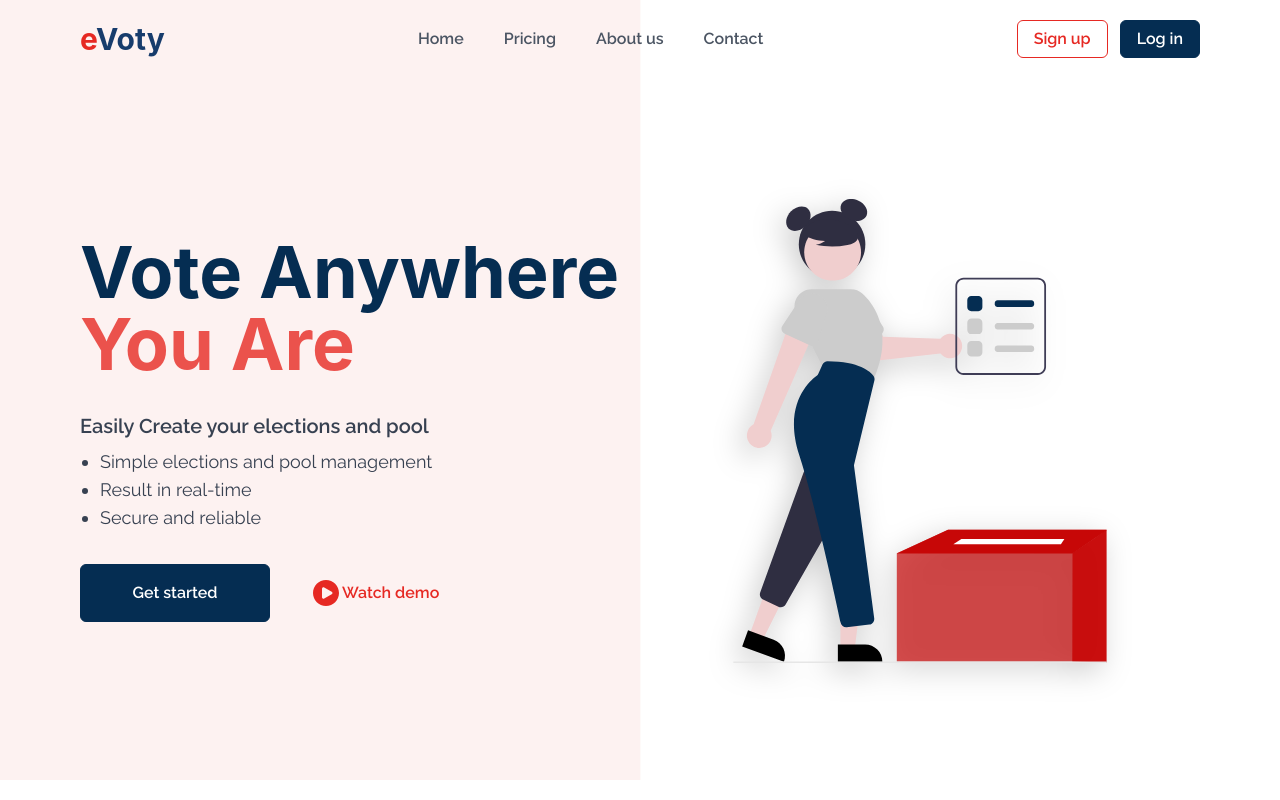
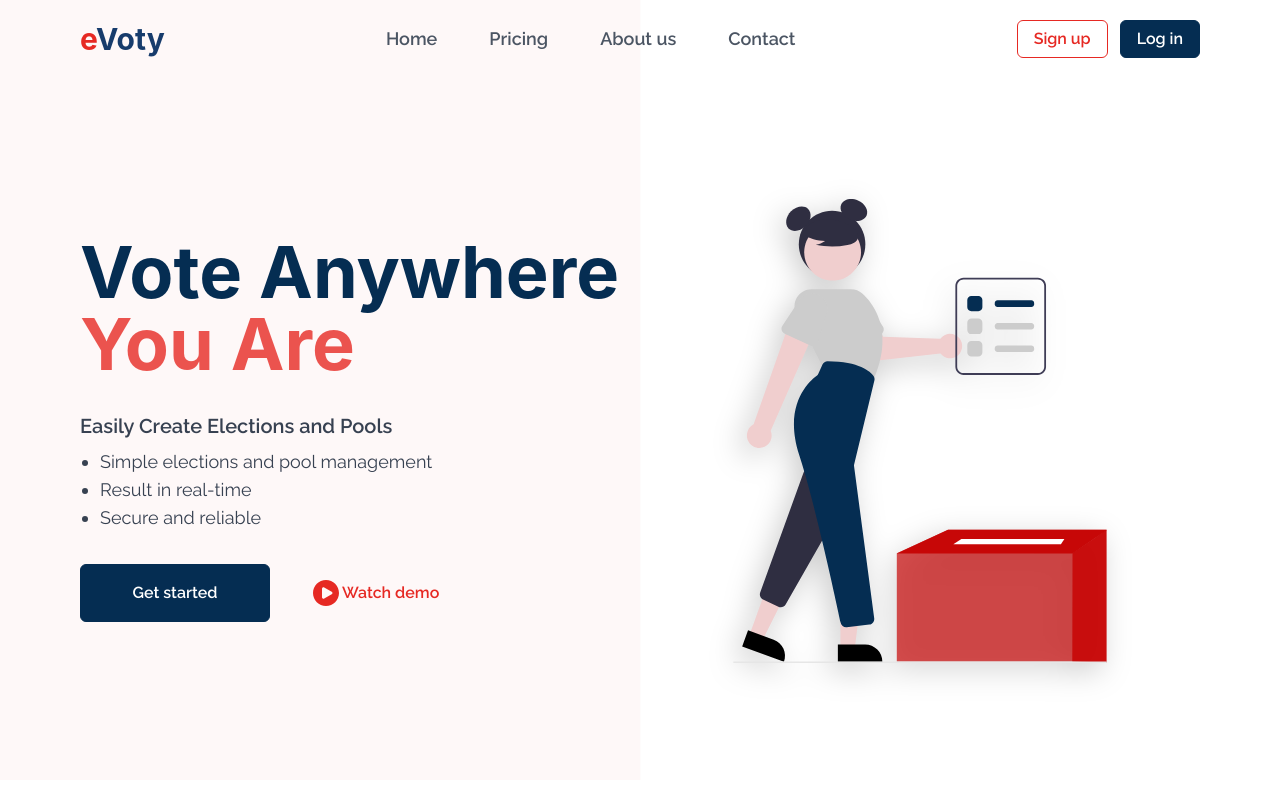
Before and after one commit to EmKbHD/TodoList-CRUD, a React (Vite) app: page / in a window 1280 px wide. Shown: the top 800 px of the page. Built offline with nearby package versions, Linux system fonts and the light colour scheme; a web font is replaced by a local one.

Commit message:
changing hero bg-red to bg-red-500

```diff
--- a/src/App.tsx
+++ b/src/App.tsx
@@ -2,7 +2,7 @@ import Features from './components/Features/Features'
 import Hero from './components/Hero/Hero'
 import Navbar from './components/Navbar/Navbar'
 import WhatIsEVoty from './components/WhatIsEVoty/WhatIsEVoty'
-import BgImage from './assets/bg-red.png'
+import BgImage from './assets/bg-red-500.png'
 import Banners from './components/Banners/Banners'
 
 const bgStyle = {
--- a/src/components/Hero/Hero.tsx
+++ b/src/components/Hero/Hero.tsx
@@ -30,7 +30,7 @@ const Hero = () => {
                                 className=" md:text-xl text-gray-700 xl:max-w-[500px] "
                             >
                                 <span className="text-xl font-semibold  ">
-                                    Easily Create your elections and pool
+                                    Easily Create Elections and Pools
                                 </span>
 
                                 <ol className="mt-2 text-lg list-disc ml-5 ">
--- a/src/components/Navbar/Navbar.tsx
+++ b/src/components/Navbar/Navbar.tsx
@@ -19,13 +19,13 @@ const Navbar = () => {
                 </div>
                 {/* menu items area */}
                 <div className="hidden md:block">
-                    <ul className="flex items-center gap-4 text-gray-600">
+                    <ul className="flex items-center gap-7 text-gray-600">
                         {NavbarMenu.map((item) => {
                             return (
                                 <li key={item.id}>
                                     <a
                                         href="{item.link}"
-                                        className="inline-block py-1 px-3 hover:text-secondary font-semibold "
+                                        className="inline-block md:text-lg py-1 px-3 hover:text-secondary font-semibold "
                                     >
                                         {item.title}
                                     </a>
```
Also changed, not shown: src/assets/bg-red-500.png (added).
